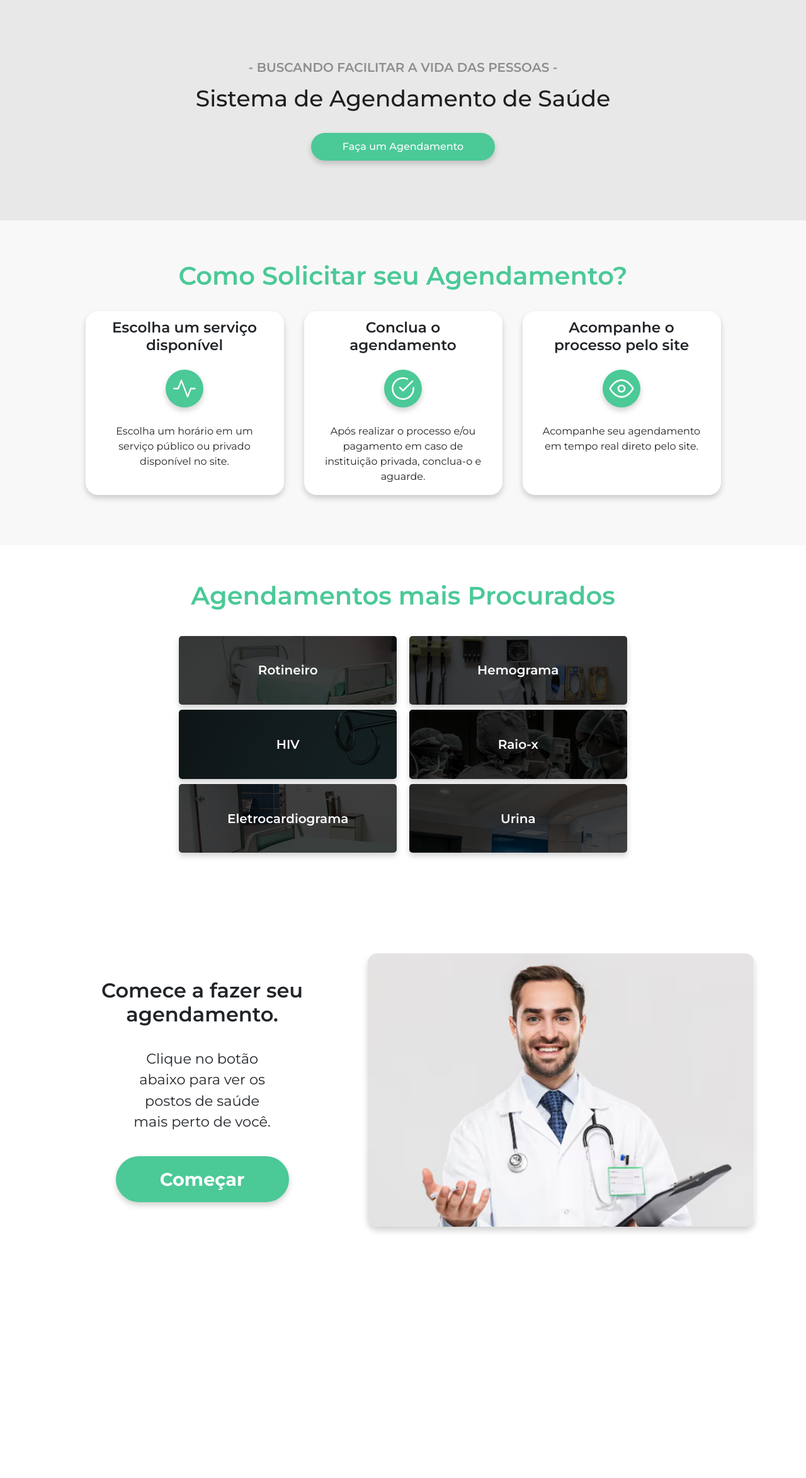
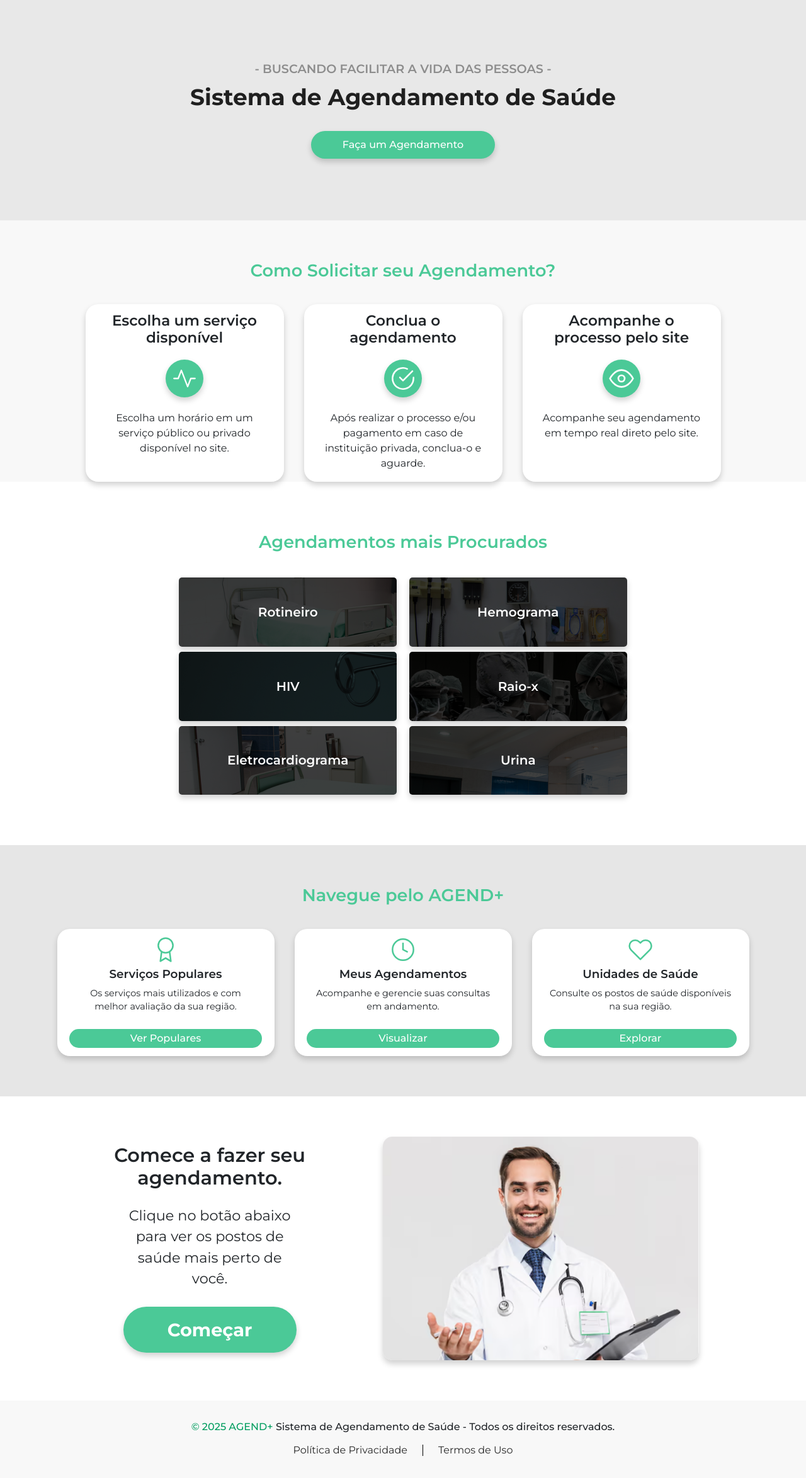
Before and after one commit to BrunoOller/AGENDMAIS, a PHP site: page / in a window 1280 px wide. Shown: the part 86-2433 px from the top of the page at 63% size. Before the commit the page ends 2043 px from the top, so only its background shows below. Run offline with PHP 8.4, Linux system fonts and the light colour scheme.

Commit message:
Adicionando Footer na página inicial e criando a página de contato

```diff
--- a/assets/css/color.css
+++ b/assets/css/color.css
@@ -2,7 +2,8 @@
     --cor-textos-01: #FFFFFF;
     --cor-header-titulos: #4BC997;
     --cor-textos-02: #1F1F1F;
-    --cor-textos-footer-01: #323232;
+    --cor-textos-footer-01: #292929;
+    --cor-textos-footer-01-hover: #696969;
     --cor-textos-footer-02: #039E60;
     --cor-fundo-01: #F8F8F8;
     --cor-fundo-02: #FFFFFF;
--- /dev/null
+++ b/assets/css/globalStyle.css
@@ -0,0 +1,81 @@
+nav {
+    display: flex;
+    justify-content: space-between;
+
+    & #logo {
+        width: auto;
+        height: 60px;
+        transition: opacity .25s ease-out;
+
+        &:hover {
+            opacity: .7;
+            transition: opacity .25s ease-in;
+        }
+    }
+
+    & .navbar-nav .nav-item .nav-link {
+        font-weight: 500;
+        padding: 7px 20px;
+        font-size: 1rem;
+        border-radius: 5px;
+        text-transform: uppercase;
+        color: var(--cor-textos-02);
+        transition: all .25s ease-out;
+
+        &:hover {
+            color: var(--cor-textos-01);
+            background: var(--cor-header-titulos);
+            box-shadow: 0 5px 10px #0000002e;
+            transition: all .25s ease-in;
+        }
+    }
+}
+
+#footer {
+    width: 100%;
+    height: auto;
+    padding: 2rem 0;
+    display: flex;
+    justify-content: center;
+    align-items: center;
+
+    & .f-content {
+        display: flex;
+        flex-direction: column;
+        align-items: center;
+        gap: .5rem;
+
+        & #copy {
+            font-size: 1rem;
+            text-align: center;
+
+            & span {
+                font-weight: 500;
+                color: var(--cor-textos-footer-02);
+            }
+        }
+
+        & .links {
+            display: flex;
+            justify-content: center;
+            align-items: center;
+            gap: 1.5rem;
+
+            & a {
+                color: var(--cor-textos-footer-01);
+                transition: color .25s ease-out;
+
+                &:hover {
+                    color: var(--cor-textos-footer-01-hover);
+                    transition: color .25s ease-in;
+                }
+            }
+
+            & .line {
+                width: 1px;
+                height: 1.1rem;
+                background: #000;
+            }
+        }
+    }
+}
--- a/assets/css/homeStyle.css
+++ b/assets/css/homeStyle.css
@@ -2,38 +2,14 @@ body {
     background: var(--cor-fundo-01);
 }
 
+.titulo-section {
+    font-size: 1.7rem;
+    font-weight: 600;
+    color: var(--cor-header-titulos);
+}
+
 nav {
-    display: flex;
-    justify-content: space-between;
     background: #E8E8E8;
-
-    & #logo {
-        width: auto;
-        height: 60px;
-        transition: opacity .25s ease-out;
-
-        &:hover {
-            opacity: .7;
-            transition: opacity .25s ease-in;
-        }
-    }
-
-    & .navbar-nav .nav-item .nav-link {
-        font-weight: 500;
-        padding: 7px 20px;
-        font-size: 1rem;
-        border-radius: 5px;
-        text-transform: uppercase;
-        color: var(--cor-textos-02);
-        transition: all .25s ease-out;
-
-        &:hover {
-            color: var(--cor-textos-01);
-            background: var(--cor-header-titulos);
-            box-shadow: 0 5px 10px #0000002e;
-            transition: all .25s ease-in;
-        }
-    }
 }
 
 #apresentation {
@@ -56,17 +32,18 @@ nav {
             display: flex;
             flex-direction: column;
             align-items: center;
-            gap: .5rem;
+            gap: .25rem;
 
             & #phrase {
                 font-weight: 600;
-                font-size: 1.25rem;
+                font-size: 1.2rem;
                 color: #8d8d8d;
             }
 
             & #name {
                 text-align: center;
                 font-size: 2.25rem;
+                font-weight: 700;
                 color: var(--cor-textos-02);
             }
         }
@@ -93,12 +70,12 @@ nav {
 #howAppointment {
     width: 100%;
     height: auto;
-    margin: 4rem 0;
+    margin: 4rem 0 0 0;
     display: flex;
     flex-direction: column;
     justify-content: center;
     align-items: center;
-    gap: 1.5rem;
+    gap: 1.75rem;
 
     & h1 {
         font-weight: 600;
@@ -116,7 +93,7 @@ nav {
 
             border-radius: 20px;
             padding: 13px 2px 1px 2px;
-            gap: 1rem;
+            gap: .7rem;
 
             display: flex;
             flex-direction: column;
@@ -169,19 +146,13 @@ nav {
 #popAppointments {
     width: 100%;
     height: auto;
-    margin: 5rem 0 0 0;
-    padding: 3.5rem 0 5rem 0;
+    padding: 5rem 0 5rem 0;
     background: var(--cor-fundo-02);
     display: flex;
     flex-direction: column;
     justify-content: center;
     align-items: center;
     gap: 2rem;
-
-    & h1 {
-        font-weight: 600;
-        color: var(--cor-header-titulos);
-    }
 
     & .pa-blocks {
         width: 60%;
@@ -236,10 +207,104 @@ nav {
     }
 }
 
+#navegation {
+    width: 100%;
+    height: auto;
+    padding: 4rem 0;
+    display: flex;
+    flex-direction: column;
+    justify-content: center;
+    align-items: center;
+    background-color: var(--cor-fundo-03);
+    gap: 1.75rem;
+
+    & h1 {
+        font-weight: 600;
+        color: var(--cor-header-titulos);
+    }
+
+    & .blocks {
+        display: flex;
+        justify-content: center;
+        gap: 2rem;
+
+        & .block {
+            width: 345px;
+            height: auto;
+
+            border-radius: 20px;
+            padding: 13px 2px;
+            gap: .5rem;
+
+            display: flex;
+            flex-direction: column;
+            justify-content: space-between;
+            align-items: center;
+            cursor: default;
+
+            background: #FFFFFF;
+            box-shadow: 0 5px 10px #0000002e;
+            transition: all .25s ease-out;
+
+            & img {
+                width: 40px;
+                height: 40px;
+            }
+
+            & .textos {
+                width: 100%;
+                height: auto;
+                display: flex;
+                flex-direction: column;
+                align-items: center;
+                gap: .05rem;
+
+                & h2 {
+                    width: 80%;
+
+                    text-align: center;
+                    font-size: 1.15rem;
+                    font-weight: 600;
+                }
+
+                & p {
+                    width: 85%;
+                    font-size: .9rem;
+                    font-weight: 400;
+                    text-align: center;
+
+                    &:nth-child(3) {
+                        width: 82%;
+                    }
+                }
+            }
+
+            a {
+                width: 90%;
+                height: 30px;
+                display: flex;
+                justify-content: center;
+                align-items: center;
+                color: var(--cor-textos-01);
+                background-color: var(--cor-header-titulos);
+                font-size: 1rem;
+                font-weight: 500;
+                border-radius: 40px;
+                transition: .25s ease-out;
+
+                &:hover {
+                    background-color: #6bd3a9;
+                    transition: .25s ease-in;
+                }
+            }
+        }
+    }
+}
+
 #startAppointment {
     width: 100%;
     height: auto;
-    padding: 5rem 0;
+    padding: 4rem 0;
     background: var(--cor-fundo-02);
     display: flex;
     justify-content: center;
@@ -256,21 +321,22 @@ nav {
             flex-direction: column;
             justify-content: center;
             align-items: center;
-            gap: 1rem;
+            gap: .35rem;
 
-            & h1 {
+            & #title-sa {
                 width: 80%;
 
                 text-align: center;
-                font-size: 2rem;
+                font-size: 1.9rem;
                 font-weight: 600;
             }
 
-            & p {
-                width: 50%;
+            & #text-sa {
+                width: 55%;
 
                 margin-top: 10px;
                 font-size: 1.4rem;
+                font-weight: 400;
                 text-align: center;
             }
 
@@ -286,7 +352,7 @@ nav {
                 margin-top: 5px;
 
                 &:hover {
-                    transform: scale(1.05);
+                    transform: scale(1.035);
                     background: #6bd3a9;
                     transition: all .25s ease-in;
                 }
@@ -294,7 +360,7 @@ nav {
         }
 
         & img {
-            width: 55%;
+            width: 45%;
             height: auto;
             border-radius: 15px;
             box-shadow: 0 6px 10px #0000002e;
--- a/index.html
+++ b/index.html
@@ -11,10 +11,7 @@
     <link rel="stylesheet" href="./assets/css/reset.css">
     <link rel="stylesheet" href="./assets/css/color.css">
     <link rel="stylesheet" href="./assets/css/homeStyle.css">
-
-    <style>
-
-    </style>
+    <link rel="stylesheet" href="./assets/css/globalStyle.css">
 </head>
 
 <body>
@@ -36,7 +33,7 @@
                         <a class="nav-link" aria-current="page" href="#">Sobre</a>
                     </li>
                     <li class="nav-item">
-                        <a class="nav-link" href="#">Contato</a>
+                        <a class="nav-link" href="./contato.html">Contato</a>
                     </li>
                     <li class="nav-item">
                         <a class="nav-link" href="#">Login</a>
@@ -57,30 +54,30 @@
     </section>
 
     <section id="howAppointment">
-        <h1>Como Solicitar seu Agendamento?</h1>
+        <h1 class="titulo-section">Como Solicitar seu Agendamento?</h1>
         <div class="container blocks">
             <div class="block">
                 <h2>Escolha um serviço disponível</h2>
-                <img src="./assets/img/home/activity.svg" alt="Icone de atividade">
+                <img src="./assets/img/home/icons/activity.svg" alt="Icone de atividade">
                 <p>Escolha um horário em um serviço público ou privado disponível no site.</p>
             </div>
 
             <div class="block">
                 <h2>Conclua o agendamento</h2>
-                <img src="./assets/img/home/check-circle.svg" alt="Icone de atividade">
+                <img src="./assets/img/home/icons/check-circle.svg" alt="Icone de atividade">
                 <p>Após realizar o processo e/ou pagamento em caso de instituição privada, conclua-o e aguarde.</p>
             </div>
 
             <div class="block">
                 <h2>Acompanhe o processo pelo site</h2>
-                <img src="./assets/img/home/eye.svg" alt="Icone de atividade">
+                <img src="./assets/img/home/icons/eye.svg" alt="Icone de atividade">
                 <p>Acompanhe seu agendamento em tempo real direto pelo site.</p>
             </div>
         </div>
     </section>
 
     <section id="popAppointments">
-        <h1>Agendamentos mais Procurados</h1>
+        <h1 class="titulo-section">Agendamentos mais Procurados</h1>
         <div class="pa-blocks">
             <a href="#" class="pa-block">Rotineiro</a>
             <a href="#" class="pa-block">Hemograma</a>
@@ -91,16 +88,59 @@
         </div>
     </section>
 
+    <section id="navegation">
+        <h1 class="titulo-section">Navegue pelo AGEND+</h1>
+        <div class="container blocks">
+            <div class="block">
+                <img src="./assets/img/home/icons/award.svg" alt="Icone de atividade">
+                <div class="textos">
+                    <h2>Serviços Populares</h2>
+                    <p>Os serviços mais utilizados e com melhor avaliação da sua região.</p>
+                </div>
+                <a href="#">Ver Populares</a>
+            </div>
+
+            <div class="block">
+                <img src="./assets/img/home/icons/clock.svg" alt="Icone de atividade">
+                <div class="textos">
+                    <h2>Meus Agendamentos</h2>
+                    <p>Acompanhe e gerencie suas consultas em andamento.</p>
+                </div>
+                <a href="#">Visualizar</a>
+            </div>
+
+            <div class="block">
+                <img src="./assets/img/home/icons/heart.svg" alt="Icone de atividade">
+                <div class="textos">
+                    <h2>Unidades de Saúde</h2>
+                    <p>Consulte os postos de saúde disponíveis na sua região.</p>
+                </div>
+                <a href="#">Explorar</a>
+            </div>
+        </div>
+    </section>
+
     <section id="startAppointment">
         <div class="container sa-content">
             <div class="texts-e-btn">
-                <h1>Comece a fazer seu agendamento.</h1>
-                <p>Clique no botão abaixo para ver os postos de saúde mais perto de você.</p>
+                <h1 id="title-sa">Comece a fazer seu agendamento.</h1>
+                <p id="text-sa">Clique no botão abaixo para ver os postos de saúde mais perto de você.</p>
                 <a id="btn-start" href="#">Começar</a>
             </div>
             <img src="./assets/img/home/doctor.png" alt="Foto genérica de um médico">
         </div>
     </section>
+
+    <footer id="footer">
+        <div class="container f-content">
+            <h2 id="copy"><span>&copy; 2025 AGEND+</span> Sistema de Agendamento de Saúde - Todos os direitos reservados.</h2>
+            <div class="links">
+                <a href="#">Política de Privacidade</a>
+                <div class="line"></div>
+                <a href="#">Termos de Uso</a>
+            </div>
+        </div>
+    </footer>
 
     <script src="https://cdn.jsdelivr.net/npm/bootstrap@5.3.6/dist/js/bootstrap.bundle.min.js"
         integrity="sha384-j1CDi7MgGQ12Z7Qab0qlWQ/Qqz24Gc6BM0thvEMVjHnfYGF0rmFCozFSxQBxwHKO"
```
Also changed, not shown: contato.html (added, +78 -0 lines), assets/css/contatoStyle.css (added), assets/img/home/icons/activity.svg (renamed from assets/img/home/activity.svg), assets/img/home/icons/award.svg (added), assets/img/home/icons/check-circle.svg (renamed from assets/img/home/check-circle.svg), assets/img/home/icons/clock.svg (added), assets/img/home/icons/eye.svg (renamed from assets/img/home/eye.svg), assets/img/home/icons/heart.svg (added).
